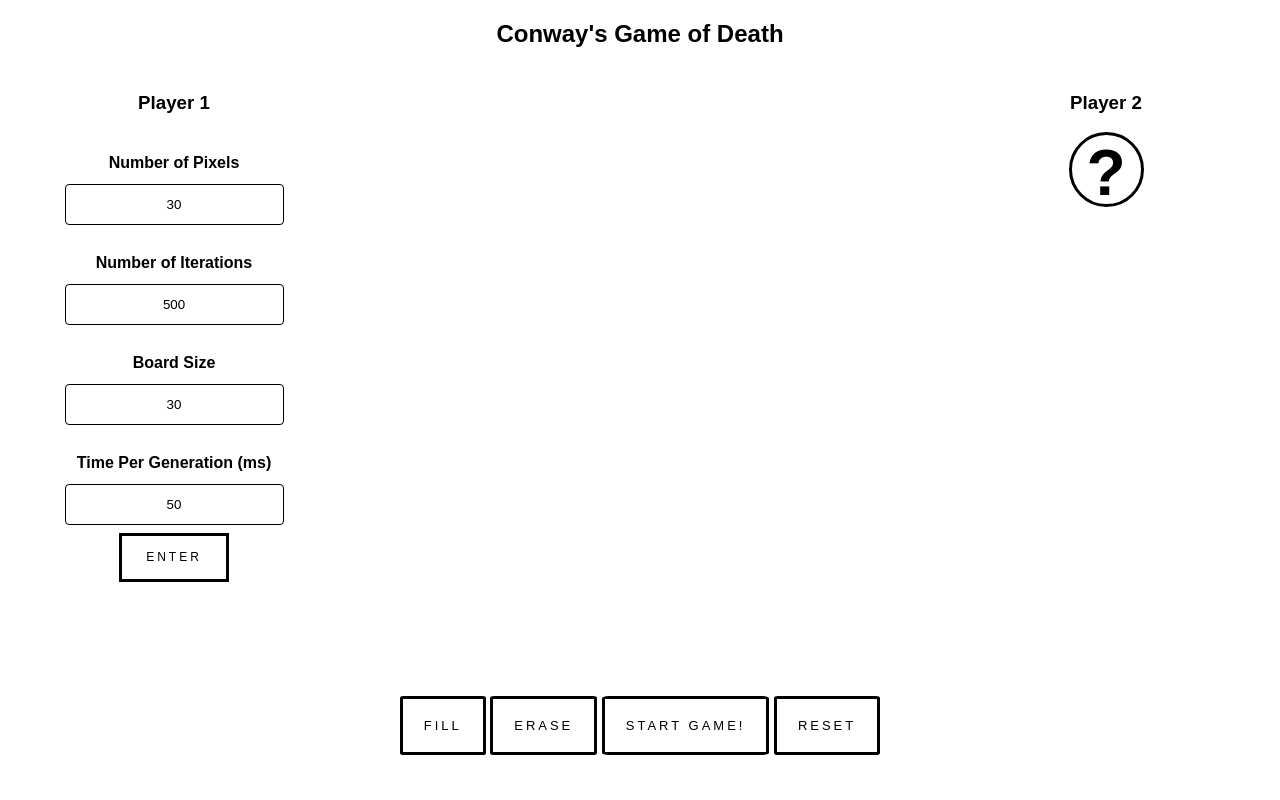
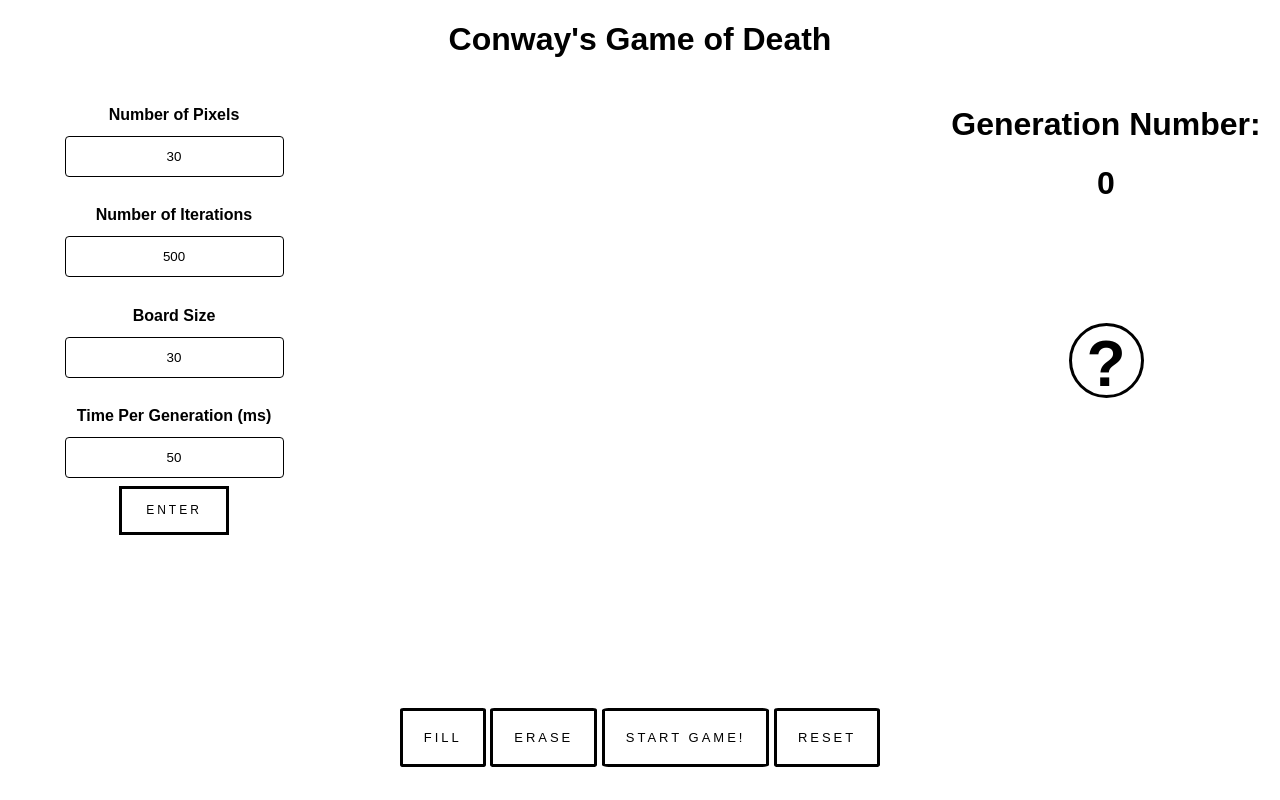
Before and after one commit to Enoch-Hsiao/ConwayBattleRoyale, a plain HTML site: page public/index.html in a window 1280 px wide. Drawn offline with Linux system fonts and the light colour scheme.

Commit message:
"Single player" done

```diff
--- a/public/index.html
+++ b/public/index.html
@@ -7,16 +7,12 @@
   </head>
   <body>
     <div id="title">
-      <h2>
+      <h1>
         Conway's Game of Death
-      </h2>
+      </h1>
     </div>
     <div id="game-container">
-      <!-- Player 1 is assumed host -->
-      <div id="player1">
-        <h3>
-        Player 1
-        </h3>
+      <div id="gameInfoDiv">
         <div id="game-parameters">
           <form method="post" name="game-parameters" id="form-game-parameters">
             <div id="number-of-pixels-input">
@@ -51,14 +47,15 @@
       <div id="game-board">
         <canvas id="game-canvas"></canvas>
       </div>
-      <div id="player2">
-        <h3>
-        Player 2
-        </h3>
+      <div id="stats">
+        <div style="margin-bottom: 100px;">
+          <h1>Generation Number: </h1>
+          <h1 id="genNumCounter" style="text-align: center;">0</h1>
+        </div>
         <div id="help">
           <button id="help-button">
             ?
-           </button>
+          </button>
           <div id="help-modal" class="modal">
             <div class="modal-content">
               <span class="close-button-help-model">&times;</span>
--- a/public/index.js
+++ b/public/index.js
@@ -118,6 +118,7 @@ async function startGame() {
     }
 
     for (let genNum = 0; genNum < MAX_GEN_NUM; ++genNum) {
+      document.getElementById("genNumCounter").innerHTML = genNum + 1;
       await sleep(TIME_PER_GENERATION);
       // console.log("--------------------");
       // console.log("GENERATION " + (genNum + 1));
@@ -204,6 +205,7 @@ function reset() {
   document.getElementById("numBoxes").disabled = false;
   document.getElementById("maxPixelNum").disabled = false;
   document.getElementById("timePerGen").disabled = false;
+  document.getElementById("genNumCounter").innerHTML = 0;
   MAX_GEN_NUM = null;
   NUM_BOXES = null;
   MAX_BOX_COUNT = null;
--- a/public/styles.css
+++ b/public/styles.css
@@ -16,6 +16,22 @@ body {
 }
 
 #player1 {
+  display: flex;
+  align-items: center;
+  flex-direction: column;
+  width: 100%;
+  margin: 5px;
+}
+
+#gameInfoDiv {
+  display: flex;
+  align-items: center;
+  flex-direction: column;
+  width: 100%;
+  margin: 5px;
+}
+
+#stats {
   display: flex;
   align-items: center;
   flex-direction: column;
```
